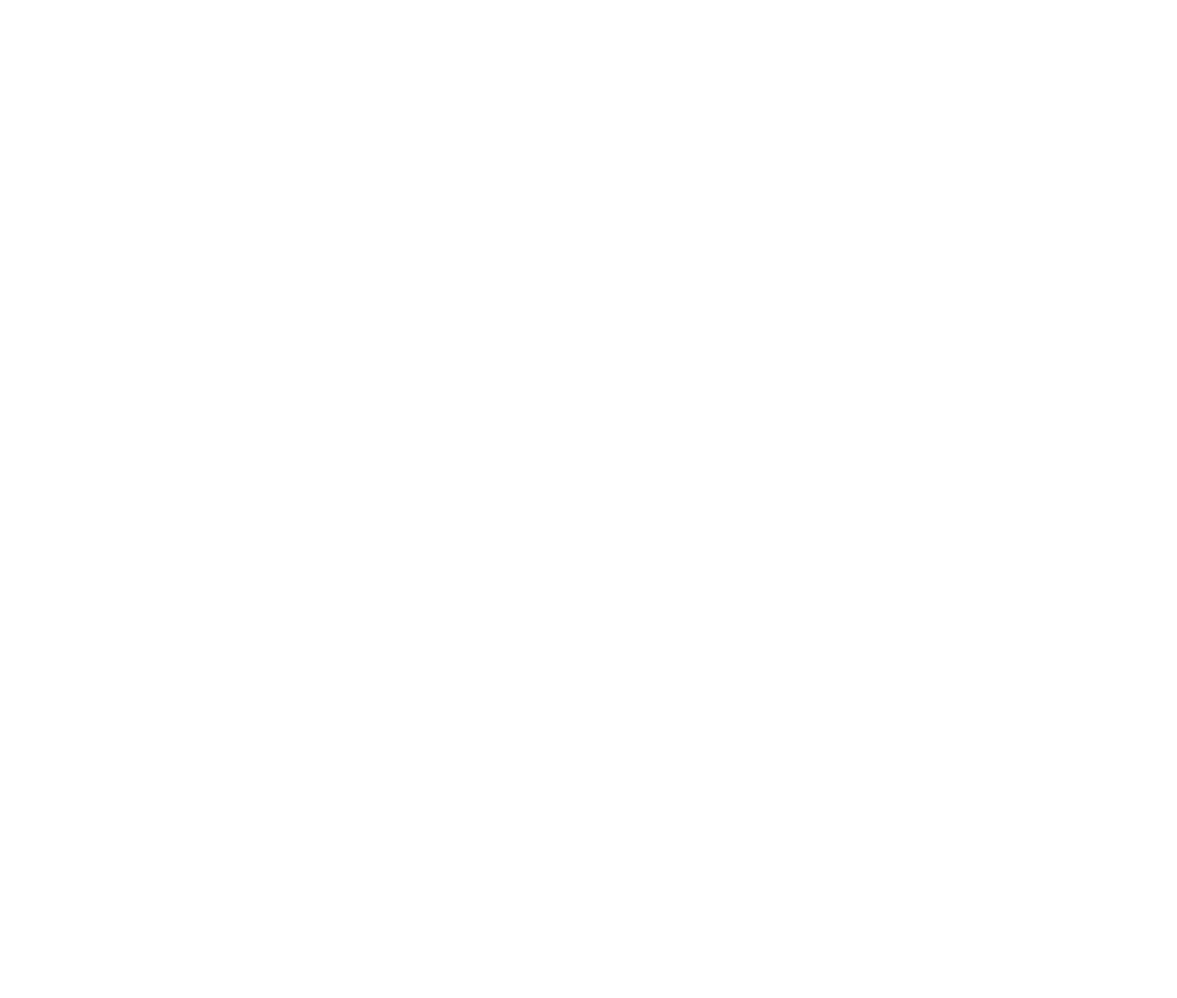
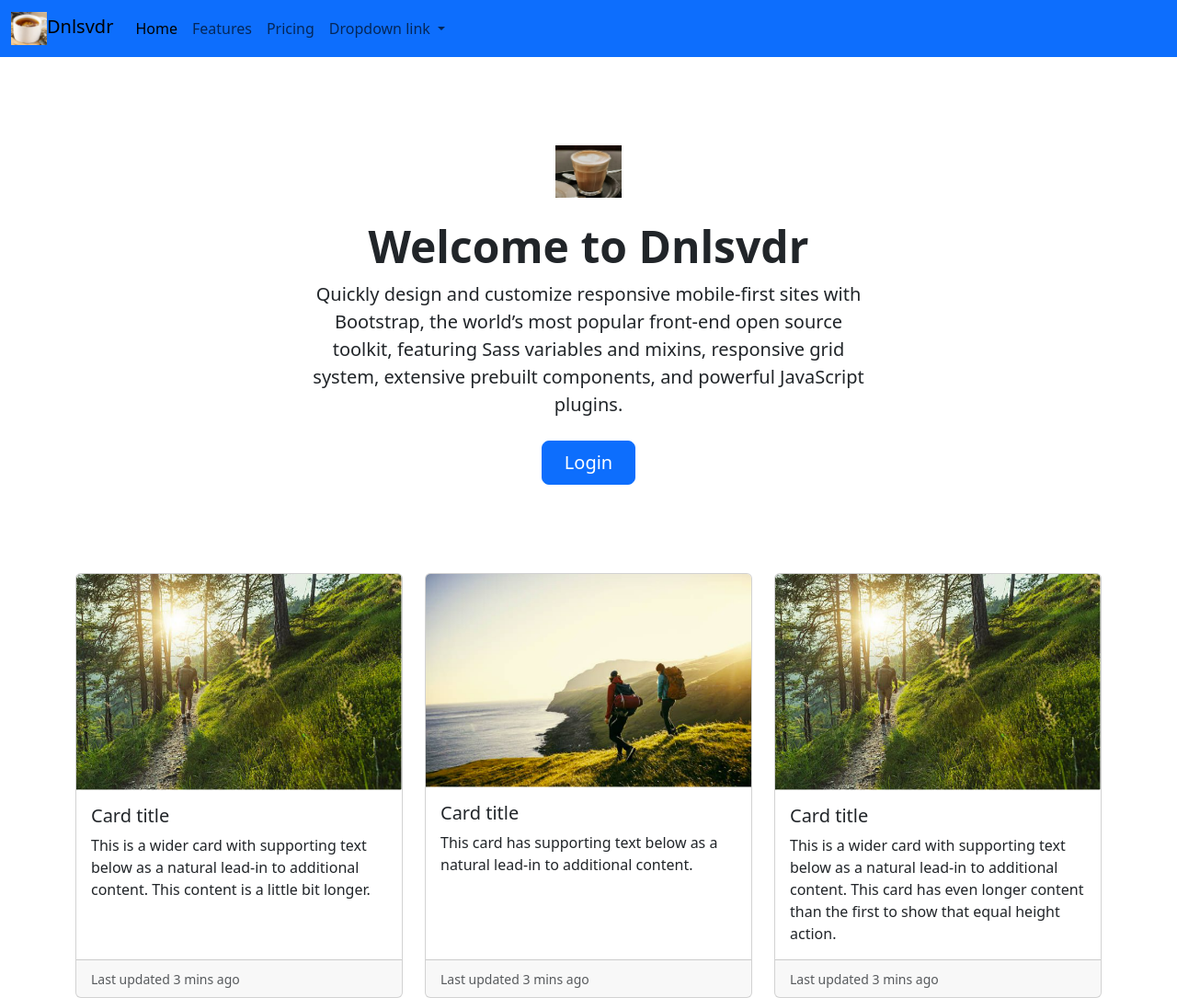
Before and after one commit to dnlsvdr/demo05_Saavedra_Daniel, a plain HTML site: page index.html in a window 1280 px wide. Shown: the whole page at 92% size. Before the commit the page ends 800 px from the top, so only its background shows below. Drawn offline with nearby package versions, Linux system fonts and the light colour scheme.

Commit message:
index.html

```diff
--- a/index.html
+++ b/index.html
@@ -4,6 +4,7 @@
 <head>
     <title>My BCIT Project</title>
     <meta name="comp1800 template" content="My 1800 App">
+
 
     <!-- Required meta tags -->
     <meta charset="utf-8">
@@ -16,7 +17,10 @@
 
     <!-- Link to styles of your own -->
     <!-- <link rel="stylesheet" href="./styles/style.css"> -->
-
+    <link href="https://cdn.jsdelivr.net/npm/bootstrap@5.3.2/dist/css/bootstrap.min.css" rel="stylesheet"
+        integrity="sha384-T3c6CoIi6uLrA9TneNEoa7RxnatzjcDSCmG1MXxSR1GAsXEV/Dwwykc2MPK8M2HN" crossorigin="anonymous">
+    <script src="https://cdn.jsdelivr.net/npm/bootstrap@5.3.2/dist/js/bootstrap.bundle.min.js"
+        integrity="sha384-C6RzsynM9kWDrMNeT87bh95OGNyZPhcTNXj1NW7RuBCsyN/o0jlpcV8Qyq46cDfL" crossorigin="anonymous"></script>
 </head>
 
 <body>
@@ -26,10 +30,96 @@
     <!------------------------------>
     <!-- Stuff for body goes here -->
 
-
+    <nav class="navbar navbar-expand-lg bg-primary">
+        <div class="container-fluid">
+          <a class="navbar-brand" href="#">
+            <img src="./images/drink1.jpg" height="36">Dnlsvdr</a>
+          <button class="navbar-toggler" type="button" data-bs-toggle="collapse" data-bs-target="#navbarNavDropdown" aria-controls="navbarNavDropdown" aria-expanded="false" aria-label="Toggle navigation">
+            <span class="navbar-toggler-icon"></span>
+          </button>
+          <div class="collapse navbar-collapse" id="navbarNavDropdown">
+            <ul class="navbar-nav">
+              <li class="nav-item">
+                <a class="nav-link active" aria-current="page" href="#">Home</a>
+              </li>
+              <li class="nav-item">
+                <a class="nav-link" href="#">Features</a>
+              </li>
+              <li class="nav-item">
+                <a class="nav-link" href="#">Pricing</a>
+              </li>
+              <li class="nav-item dropdown">
+                <a class="nav-link dropdown-toggle" href="#" role="button" data-bs-toggle="dropdown" aria-expanded="false">
+                  Dropdown link
+                </a>
+                <ul class="dropdown-menu">
+                  <li><a class="dropdown-item" href="#">Action</a></li>
+                  <li><a class="dropdown-item" href="#">Another action</a></li>
+                  <li><a class="dropdown-item" href="#">Something else here</a></li>
+                </ul>
+              </li>
+            </ul>
+          </div>
+        </div>
+      </nav>
     <!---------------------------------------------->
     <!-- Your own JavaScript functions go here    -->
     <!---------------------------------------------->
+    <body>
+
+        <main>
+          <h1 class="visually-hidden">Heroes examples</h1>
+
+          <div class="px-4 py-5 my-5 text-center">
+            <img class="d-block mx-auto mb-4" src="./images/drink3.jpg" alt="" width="72" height="57">
+            <h1 class="display-5 fw-bold">Welcome to Dnlsvdr</h1>
+            <div class="col-lg-6 mx-auto">
+              <p class="lead mb-4">Quickly design and customize responsive mobile-first sites with Bootstrap, the world’s most popular front-end open source toolkit, featuring Sass variables and mixins, responsive grid system, extensive prebuilt components, and powerful JavaScript plugins.</p>
+              <div class="d-grid gap-2 d-sm-flex justify-content-sm-center">
+                <button type="button" class="btn btn-primary btn-lg px-4 gap-3">Login</button>
+              </div>
+            </div>
+          </div>
+        <div class="container">
+          <div class="row row-cols-1 row-cols-md-3 g-4">
+            <div class="col">
+              <div class="card h-100">
+                <img src="./images/hike1.jpg" class="card-img-top" alt="...">
+                <div class="card-body">
+                  <h5 class="card-title">Card title</h5>
+                  <p class="card-text">This is a wider card with supporting text below as a natural lead-in to additional content. This content is a little bit longer.</p>
+                </div>
+                <div class="card-footer">
+                  <small class="text-body-secondary">Last updated 3 mins ago</small>
+                </div>
+              </div>
+            </div>
+            <div class="col">
+              <div class="card h-100">
+                <img src="./images/hike2.jpg" class="card-img-top" alt="...">
+                <div class="card-body">
+                  <h5 class="card-title">Card title</h5>
+                  <p class="card-text">This card has supporting text below as a natural lead-in to additional content.</p>
+                </div>
+                <div class="card-footer">
+                  <small class="text-body-secondary">Last updated 3 mins ago</small>
+                </div>
+              </div>
+            </div>
+            <div class="col">
+              <div class="card h-100">
+                <img src="./images/hike1.jpg" class="card-img-top" alt="...">
+                <div class="card-body">
+                  <h5 class="card-title">Card title</h5>
+                  <p class="card-text">This is a wider card with supporting text below as a natural lead-in to additional content. This card has even longer content than the first to show that equal height action.</p>
+                </div>
+                <div class="card-footer">
+                  <small class="text-body-secondary">Last updated 3 mins ago</small>
+                </div>
+              </div>
+            </div>
+          </div>
+        </div>
 
     <!-- Link to scripts of your own -->
     <!-- <script src="./scripts/script.js"></script> -->
```
